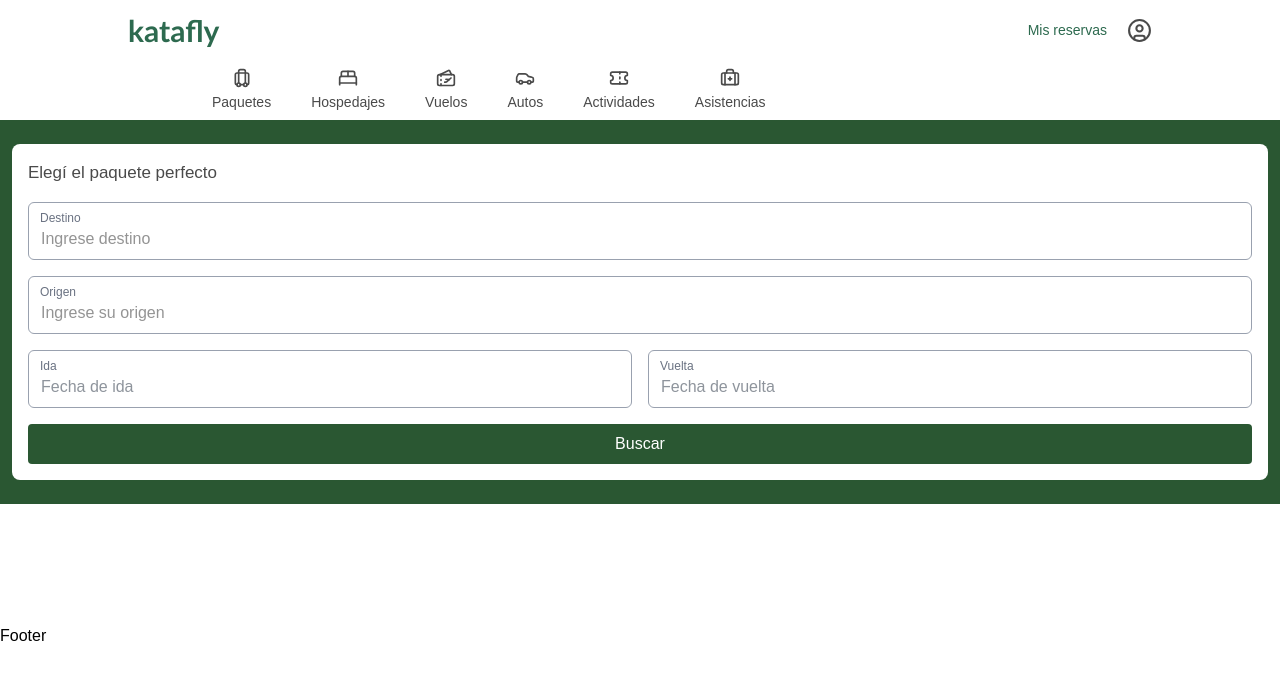
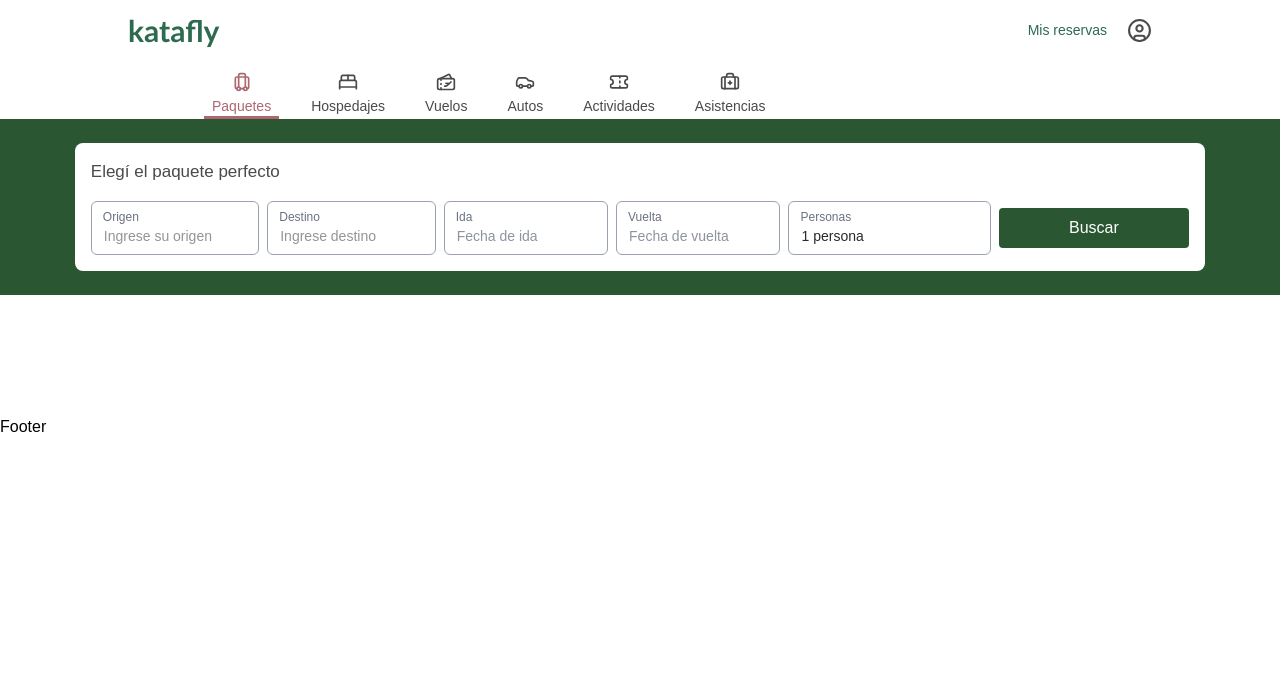
Before and after one commit to EnzoMasotta/proyectoIntegradorReact, a React (Vite) app: page /paquetes in a window 1280 px wide. Shown: the top 680 px of the page. Built offline with nearby package versions, Linux system fonts and the light colour scheme.

Commit message:
Avances en barra de busqueda de paquetes

```diff
--- a/src/components/DatePicker.jsx
+++ b/src/components/DatePicker.jsx
@@ -3,24 +3,20 @@ import { DayPicker, getDefaultClassNames } from "react-day-picker";
 import { format } from "date-fns";
 import { es } from "date-fns/locale";
 import "react-day-picker/style.css";
-
-function useIsMobile(breakpoint = 768) {
-  const [isMobile, setIsMobile] = useState(false);
-  useEffect(() => {
-    const onResize = () => setIsMobile(window.innerWidth < breakpoint);
-    onResize();
-    window.addEventListener("resize", onResize);
-    return () => window.removeEventListener("resize", onResize);
-  }, [breakpoint]);
-  return isMobile;
-}
+import { useIsMobile } from "../hooks/useIsMobile";
+import { ChevronLeft } from "lucide-react";
 
 export function DatePicker() {
   const [range, setRange] = useState({ from: undefined, to: undefined });
   const [open, setOpen] = useState(false);
   const isMobile = useIsMobile();
   const ref = useRef();
-  const defaultClassNames = getDefaultClassNames();
+
+  const handleApply = () => {
+    if (range.from && range.to) {
+      setOpen(false);
+    }
+  };
 
   useEffect(() => {
     if (!isMobile) {
@@ -45,35 +41,35 @@ export function DatePicker() {
   const handleSelect = (selectedRange) => {
     const { from, to } = selectedRange || {};
 
-    if (from && to && from.getTime() === to.getTime()) {
-      const newFrom = new Date(from);
-      const newTo = new Date(newFrom);
-      newTo.setDate(newTo.getDate() + 2);
+    if (from && to) {
+      const diffInDays = (to - from) / (1000 * 60 * 60 * 24) + 1;
 
-      setRange({ from: newFrom, to: newTo });
+      if (diffInDays < 3) {
+        const newTo = new Date(from);
+        newTo.setDate(from.getDate() + 2);
+        setRange({ from, to: newTo });
+        return;
+      }
+    }
+
+    if (from && !to) {
+      setRange({ from, to: undefined });
       return;
     }
 
     setRange(selectedRange);
   };
 
-  const handleApply = () => {
-    if (range.from && range.to) {
-      setOpen(false);
-    }
-  };
-
   return (
     <div className=" w-full mt-4" ref={ref}>
-      <div className="flex w-full gap-4">
+      <div className="flex w-full gap-4 lg:gap-2">
         <div className="relative w-1/2">
           <input
             readOnly
             value={formatRange(range.from)}
             onClick={() => setOpen(true)}
             placeholder="Fecha de ida"
-            className="w-full border border-gray-400 text-gray-800 px-3 pt-6 pb-2 rounded-md focus:outline-none focus:border-blue-500"
-            style={{ paddingTop: "1.5rem" }}
+            className="w-full border border-gray-400 text-gray-800 px-3 pt-6 pb-2 rounded-md focus:outline-none focus:border-blue-500 lg:placeholder:text-sm lg:text-sm"
           />
           <label className="absolute left-3 top-2 text-xs text-gray-500 pointer-events-none">
             Ida
@@ -86,8 +82,7 @@ export function DatePicker() {
             value={formatRange(range.to)}
             onClick={() => setOpen(true)}
             placeholder="Fecha de vuelta"
-            className="w-full border border-gray-400 text-gray-800 px-3 pt-6 pb-2 rounded-md focus:outline-none focus:border-blue-500"
-            style={{ paddingTop: "1.5rem" }}
+            className="w-full border border-gray-400 text-gray-800 px-3 pt-6 pb-2 rounded-md focus:outline-none focus:border-blue-500 lg:placeholder:text-sm lg:text-sm"
           />
           <label className="absolute left-3 top-2 text-xs text-gray-500 pointer-events-none">
             Vuelta
@@ -98,14 +93,16 @@ export function DatePicker() {
       {open &&
         (isMobile ? (
           <div className="fixed inset-0 bg-white z-50 overflow-y-auto p-4 flex flex-col">
-            <div className="flex justify-between items-center mb-2">
-              <h2 className="text-lg font-semibold">Selecciona fechas</h2>
+            <div className="flex gap-4 items-center mb-2">
               <button
                 onClick={() => setOpen(false)}
                 className="text-[#4a4a4a] font-semibold"
               >
-                Cerrar
+                <ChevronLeft />
               </button>
+              <h2 className="text-[17px] font-normal text-[#4a4a4a]">
+                Seleccioná fechas
+              </h2>
             </div>
 
             <DayPicker
--- /dev/null
+++ b/src/components/GuestsAndRoomsInput.jsx
@@ -0,0 +1,139 @@
+import { ChevronLeft } from "lucide-react";
+import React, { useState, useEffect } from "react";
+
+function useIsMobile(breakpoint = 768) {
+  const [isMobile, setIsMobile] = useState(false);
+  useEffect(() => {
+    const onResize = () => setIsMobile(window.innerWidth < breakpoint);
+    onResize();
+    window.addEventListener("resize", onResize);
+    return () => window.removeEventListener("resize", onResize);
+  }, [breakpoint]);
+  return isMobile;
+}
+
+export const GuestsAndRoomsInput = ({ label = "Personas" }) => {
+  const isMobile = useIsMobile();
+  const [rooms, setRooms] = useState([{ adults: 1, children: 0 }]);
+  const [open, setOpen] = useState(false);
+
+  const toggleOpen = () => setOpen((o) => !o);
+
+  const changeGuestCount = (roomIndex, type, delta) => {
+    setRooms((prev) => {
+      const updated = [...prev];
+      const room = { ...updated[roomIndex] };
+      const newCount = room[type] + delta;
+      if (newCount < 0) return prev;
+      const totalPeople = room.adults + room.children + delta;
+      if (totalPeople > 8) return prev;
+      room[type] = newCount;
+      updated[roomIndex] = room;
+      return updated;
+    });
+  };
+
+  const addRoom = () => {
+    setRooms((prev) => [...prev, { adults: 1, children: 0 }]);
+  };
+
+  const totalAdults = rooms.reduce((a, r) => a + r.adults, 0);
+  const totalChildren = rooms.reduce((a, r) => a + r.children, 0);
+  const totalRooms = rooms.length;
+  const totalPeople = totalAdults + totalChildren;
+  const displayValue = `${totalPeople} persona${totalPeople !== 1 ? "s" : ""}`;
+
+  return (
+    <div className="relative w-full mt-4 lg:w-[60%]">
+      <input
+        type="text"
+        value={displayValue}
+        readOnly
+        onClick={toggleOpen}
+        placeholder={label}
+        className="w-full border border-gray-400 text-[#2a2a2a] px-3 pt-6 pb-2 rounded-md focus:outline-none focus:border-blue-500 cursor-pointer lg:placeholder:text-sm lg:text-sm"
+      />
+      <label className="absolute left-3 top-2 text-xs text-gray-500 pointer-events-none">
+        {label}
+      </label>
+
+      {open &&
+        (isMobile ? (
+          <div className="fixed inset-0 bg-black bg-opacity-60 flex flex-col z-50">
+            <div className="bg-white flex flex-col flex-grow p-4 overflow-auto">
+              <button
+                onClick={toggleOpen}
+                className=" text-xl font-bold mb-4"
+                aria-label="Cerrar"
+              >
+                <ChevronLeft />
+              </button>
+              {rooms.map((room, i) => (
+                <RoomSelector
+                  key={i}
+                  room={room}
+                  index={i}
+                  changeGuestCount={changeGuestCount}
+                />
+              ))}
+              <button
+                onClick={addRoom}
+                className="mt-auto bg-blue-600 text-white rounded py-3 font-semibold"
+              >
+                Agregar habitación
+              </button>
+            </div>
+          </div>
+        ) : (
+          <div className="absolute left-0 right-0 mt-1 bg-white border border-gray-300 rounded-md p-4 z-10 shadow-lg max-h-96 overflow-auto">
+            {rooms.map((room, i) => (
+              <RoomSelector
+                key={i}
+                room={room}
+                index={i}
+                changeGuestCount={changeGuestCount}
+              />
+            ))}
+            <button
+              onClick={addRoom}
+              className="mt-2 w-full bg-blue-500 text-white py-2 rounded"
+            >
+              Agregar habitación
+            </button>
+          </div>
+        ))}
+    </div>
+  );
+};
+
+const RoomSelector = ({ room, index, changeGuestCount }) => (
+  <div className="mb-4 border p-3 rounded">
+    <h4 className="font-semibold mb-2">Habitación {index + 1}</h4>
+    {["adults", "children"].map((type) => (
+      <div key={type} className="flex justify-between items-center mb-2">
+        <span className="capitalize">
+          {type === "adults" ? "Adultos" : "Niños"}
+        </span>
+        <div className="flex items-center gap-2">
+          <button
+            type="button"
+            className="px-2 py-1 border rounded disabled:opacity-50"
+            onClick={() => changeGuestCount(index, type, -1)}
+            disabled={room[type] === 0}
+          >
+            -
+          </button>
+          <span className="w-6 text-center">{room[type]}</span>
+          <button
+            type="button"
+            className="px-2 py-1 border rounded disabled:opacity-50"
+            onClick={() => changeGuestCount(index, type, 1)}
+            disabled={room.adults + room.children >= 8}
+          >
+            +
+          </button>
+        </div>
+      </div>
+    ))}
+  </div>
+);
--- a/src/components/HeaderNav.jsx
+++ b/src/components/HeaderNav.jsx
@@ -1,23 +1,29 @@
 import React from "react";
 import { navLinks } from "../data/navLinks";
-import { Link } from "react-router-dom";
+import { Link, NavLink } from "react-router-dom";
 
 export function HeaderNav() {
   return (
     <div className="relative">
-      <nav className="w-full items-center py-2 px-[3%] md:px-[15%] block overflow-x-auto ">
+      <nav className="w-full items-center pt-3 px-[3%] md:px-[15%] block overflow-x-auto ">
         <ul className="flex items-center whitespace-nowrap">
           {navLinks.map((link) => {
             const Icon = link.icon;
             return (
               <li key={link.id} className="px-3">
-                <Link
+                <NavLink
                   to={link.href}
-                  className="flex flex-col items-center justify-center gap-1 text-[#4a4a4a] hover:text-gray-400 text-sm font-extralight md:px-2"
+                  className={({ isActive }) =>
+                    `flex flex-col items-center text-[#4a4a4a] justify-center gap-1 text-sm font-extralight border-b-3 md:px-2 ${
+                      isActive
+                        ? "text-[#AD6771] border-[#AD6771]"
+                        : "border-transparent"
+                    }`
+                  }
                 >
                   <Icon size={20} />
                   {link.name}
-                </Link>
+                </NavLink>
               </li>
             );
           })}
--- a/src/components/PackagesSearchBar.jsx
+++ b/src/components/PackagesSearchBar.jsx
@@ -2,6 +2,7 @@ import React, { useState } from "react";
 import { useNavigate } from "react-router-dom";
 import { SearchBarForm } from "./SearchBarForm";
 import { DatePicker } from "./DatePicker";
+import { GuestsAndRoomsInput } from "./GuestsAndRoomsInput";
 
 export function PackagesSearchBar() {
   const [origen, setOrigen] = useState("");
@@ -19,11 +20,23 @@ export function PackagesSearchBar() {
   };
 
   return (
-    <section className="bg-white p-4 rounded-lg flex flex-col">
+    <section className="bg-white p-4 rounded-lg flex flex-col lg:w-[90%]">
       <h1 className="text-[17px] font-normal text-[#4a4a4a]">
         Elegí el paquete perfecto
       </h1>
-      <form className="flex flex-col items-start" onSubmit={handleSubmit}>
+      <form
+        className="flex flex-col items-start lg:flex-row lg:gap-2 lg:items-center"
+        onSubmit={handleSubmit}
+      >
+        <SearchBarForm
+          label="Origen"
+          placeholder="Ingrese su origen"
+          name="origen"
+          id="origen"
+          value={origen}
+          onChange={(e) => setOrigen(e.target.value)}
+        />
+
         <SearchBarForm
           label="Destino"
           placeholder="Ingrese destino"
@@ -33,20 +46,13 @@ export function PackagesSearchBar() {
           onChange={(e) => setDestino(e.target.value)}
         />
 
-        <SearchBarForm
-          label="Origen"
-          placeholder="Ingrese su origen"
-          name="origen"
-          id="origen"
-          value={origen}
-          onChange={(e) => setOrigen(e.target.value)}
-        />
+        <DatePicker />
 
-        <DatePicker />
+        <GuestsAndRoomsInput />
 
         <button
           type="submit"
-          className="mt-4 w-full px-4 py-2 bg-[#2a5732] text-white rounded"
+          className="mt-4 w-full px-4 py-2 bg-[#2a5732] text-white rounded lg:w-1/2"
         >
           Buscar
         </button>
--- a/src/components/SearchBarForm.jsx
+++ b/src/components/SearchBarForm.jsx
@@ -12,7 +12,7 @@ export const SearchBarForm = ({
   ...rest
 }) => {
   return (
-    <div className="relative w-full mt-4">
+    <div className="relative w-full mt-4 lg:w-1/2">
       <input
         type={type}
         name={name}
@@ -20,8 +20,7 @@ export const SearchBarForm = ({
         value={value}
         onChange={onChange}
         placeholder={placeholder}
-        className={`w-full border border-gray-400 text-[#2a2a2a] px-3 pt-6 pb-2 rounded-md focus:outline-none focus:border-blue-500 ${className}`}
-        style={{ paddingTop: "1.5rem" }}
+        className={`w-full border border-gray-400 text-[#2a2a2a] px-3 pt-6 pb-2 rounded-md focus:outline-none focus:border-blue-500 ${className} lg:placeholder:text-sm lg:text-sm`}
         {...rest}
       />
       <label
--- /dev/null
+++ b/src/hooks/useIsMobile.js
@@ -0,0 +1,14 @@
+import { useEffect, useState } from "react";
+
+export function useIsMobile(breakpoint = 768) {
+  const [isMobile, setIsMobile] = useState(false);
+
+  useEffect(() => {
+    const onResize = () => setIsMobile(window.innerWidth < breakpoint);
+    onResize();
+    window.addEventListener("resize", onResize);
+    return () => window.removeEventListener("resize", onResize);
+  }, [breakpoint]);
+
+  return isMobile;
+}
--- a/src/pages/PackagesPage.jsx
+++ b/src/pages/PackagesPage.jsx
@@ -3,7 +3,7 @@ import { PackagesSearchBar } from "../components/PackagesSearchBar";
 
 export function PackagesPage() {
   return (
-    <main className="bg-[#2a5732] px-3 py-6">
+    <main className="bg-[#2a5732] px-3 py-6 lg:justify-center lg:flex">
       <PackagesSearchBar />
     </main>
   );
```
